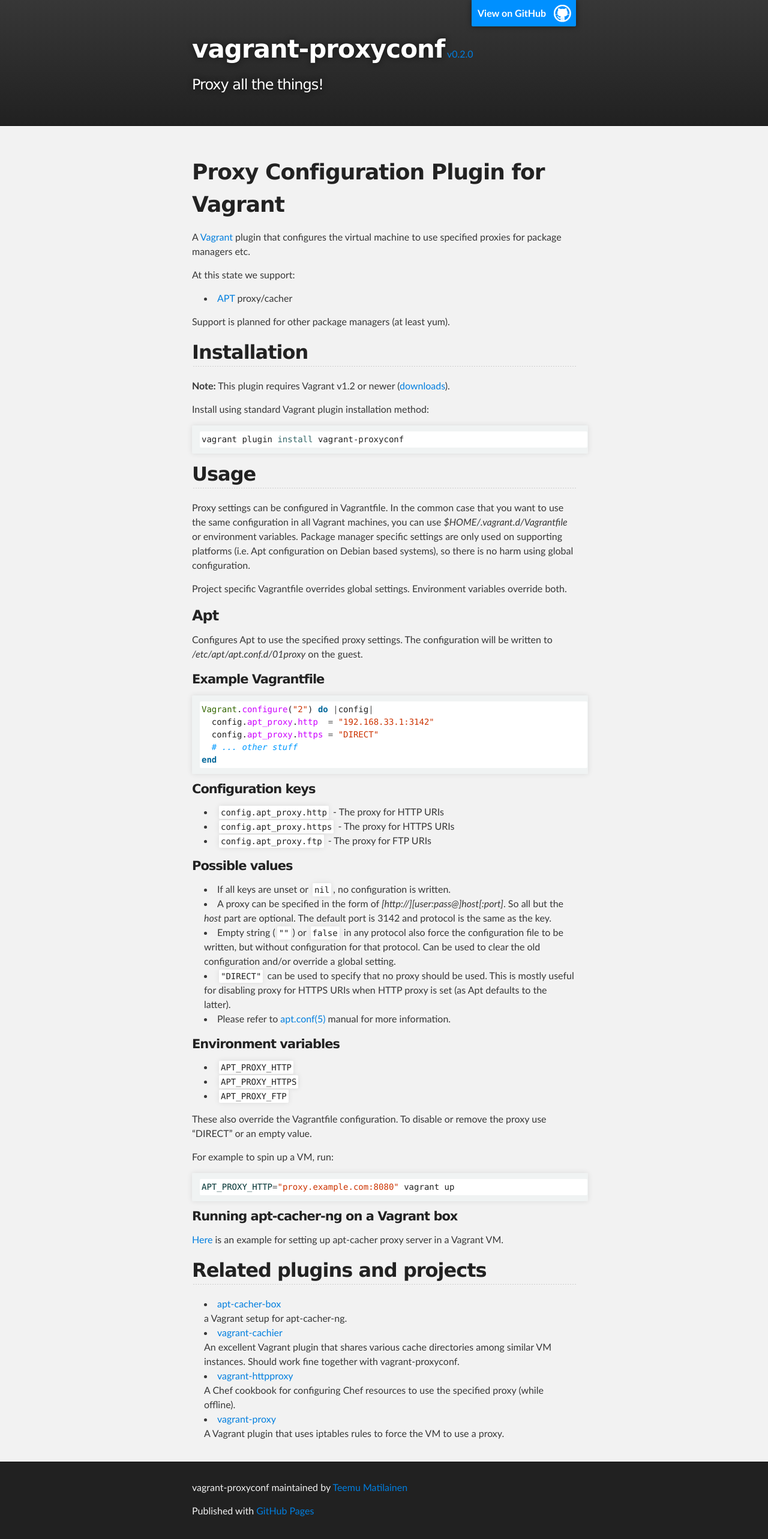
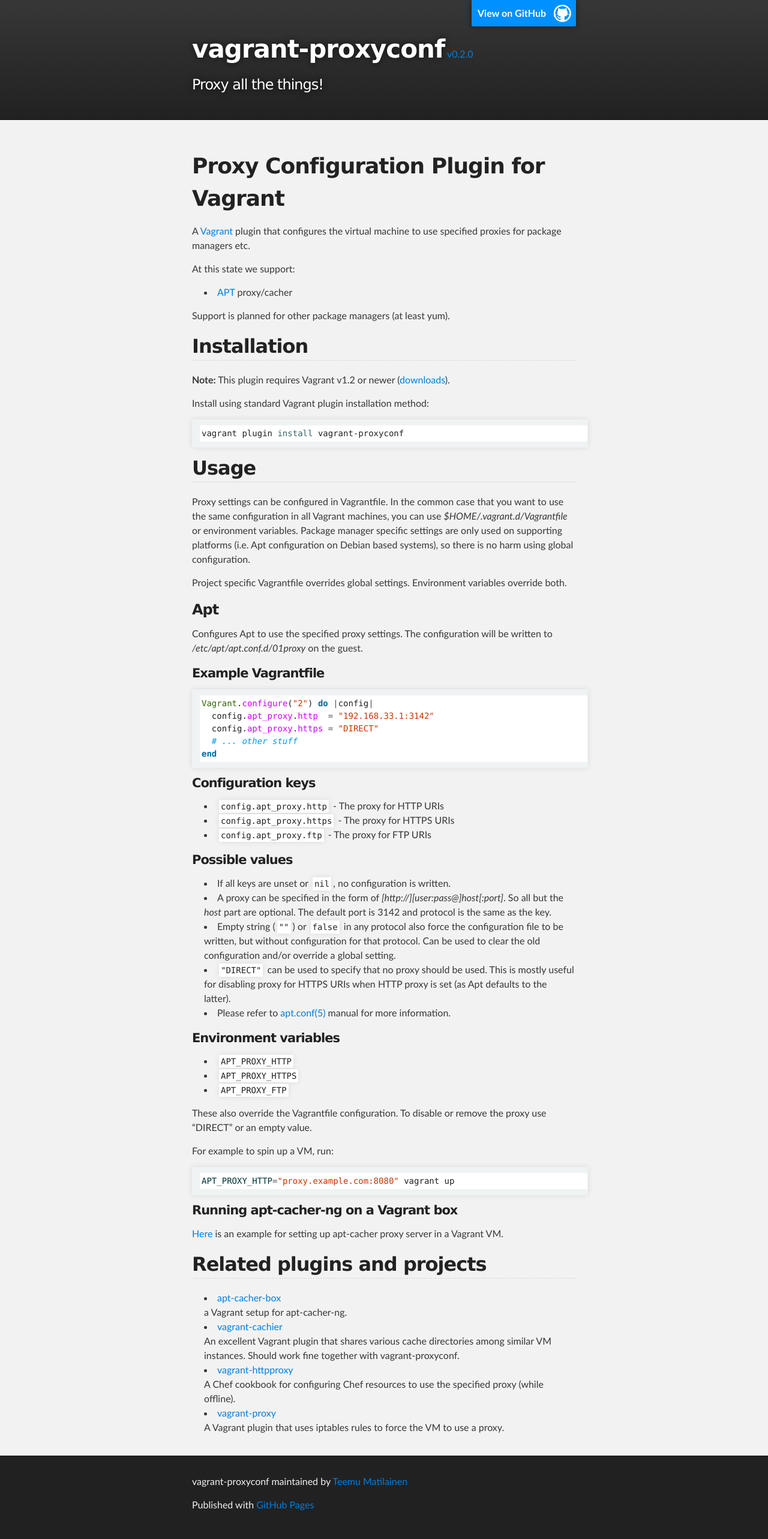
Before and after one commit to tmatilai/vagrant-proxyconf, a Jekyll site: the page built from index.md, in a window 1280 px wide. Shown: the whole page at 60% size. Built offline with Jekyll 4.4.1, drawn with Linux system fonts in a browser that asks for light colours; Markdown is read by kramdown in place of the engine named in the settings.

Commit message:
Remove second h1 tag

```diff
--- a/_layouts/index.html
+++ b/_layouts/index.html
@@ -27,10 +27,10 @@
       <header class="inner">
         <a id="forkme_banner" href="https://github.com/tmatilai/vagrant-proxyconf">View on GitHub</a>
 
-        <h1 id="project_title">vagrant-proxyconf</h1>
+        <h2 id="project_title">vagrant-proxyconf</h2>
         <a href="https://github.com/tmatilai/vagrant-proxyconf/blob/{{ page.latest_release }}/CHANGELOG.md" title="Release notes">{{ page.latest_release }}</a>
 
-        <h2 id="project_tagline">Proxy all the things!</h2>
+        <h3 id="project_tagline">Proxy all the things!</h3>
       </header>
     </div>
 
--- a/stylesheets/stylesheet.css
+++ b/stylesheets/stylesheet.css
@@ -312,6 +312,7 @@
   font-weight: 700;
   text-shadow: #111 0px 0px 10px;
   display: inline;
+  background: none;
 }
 
 #project_tagline {
```
